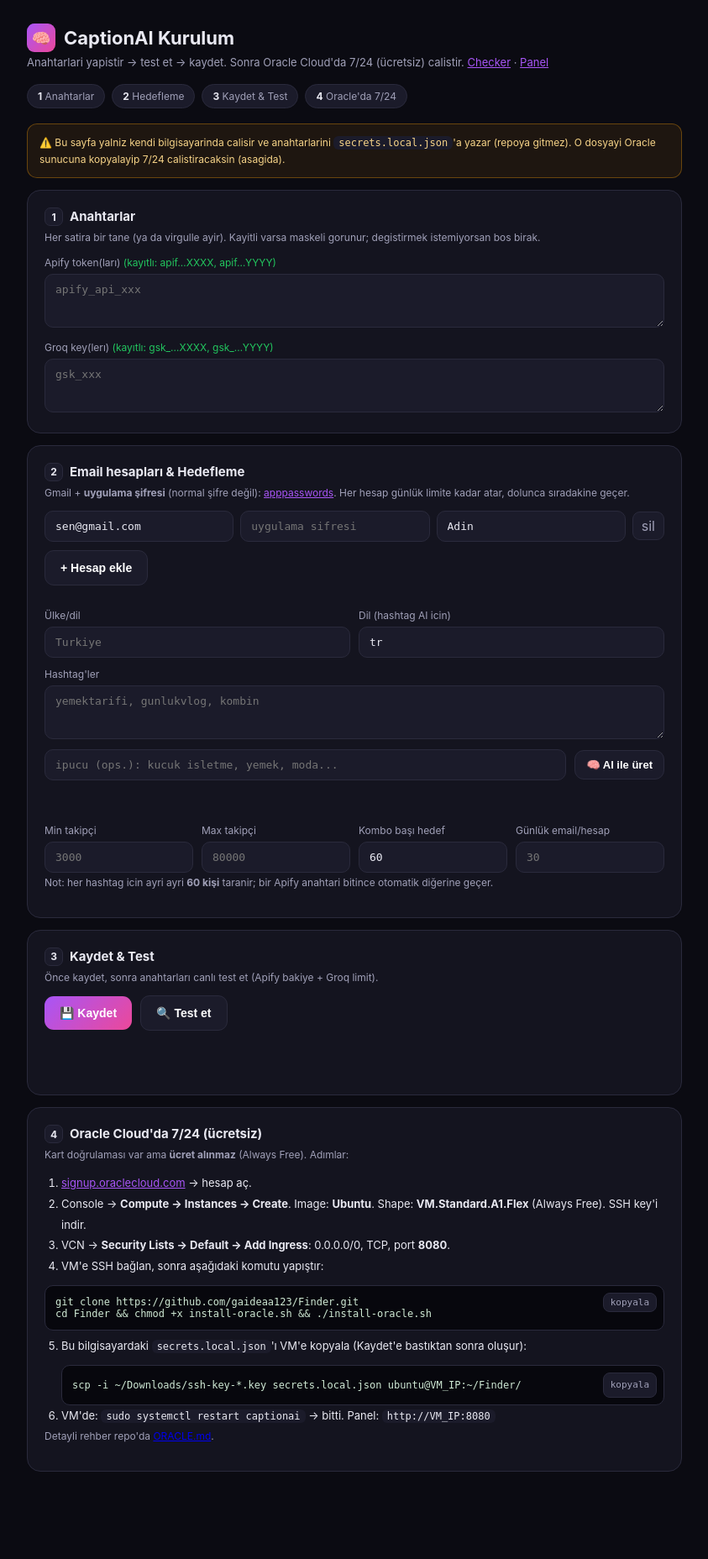
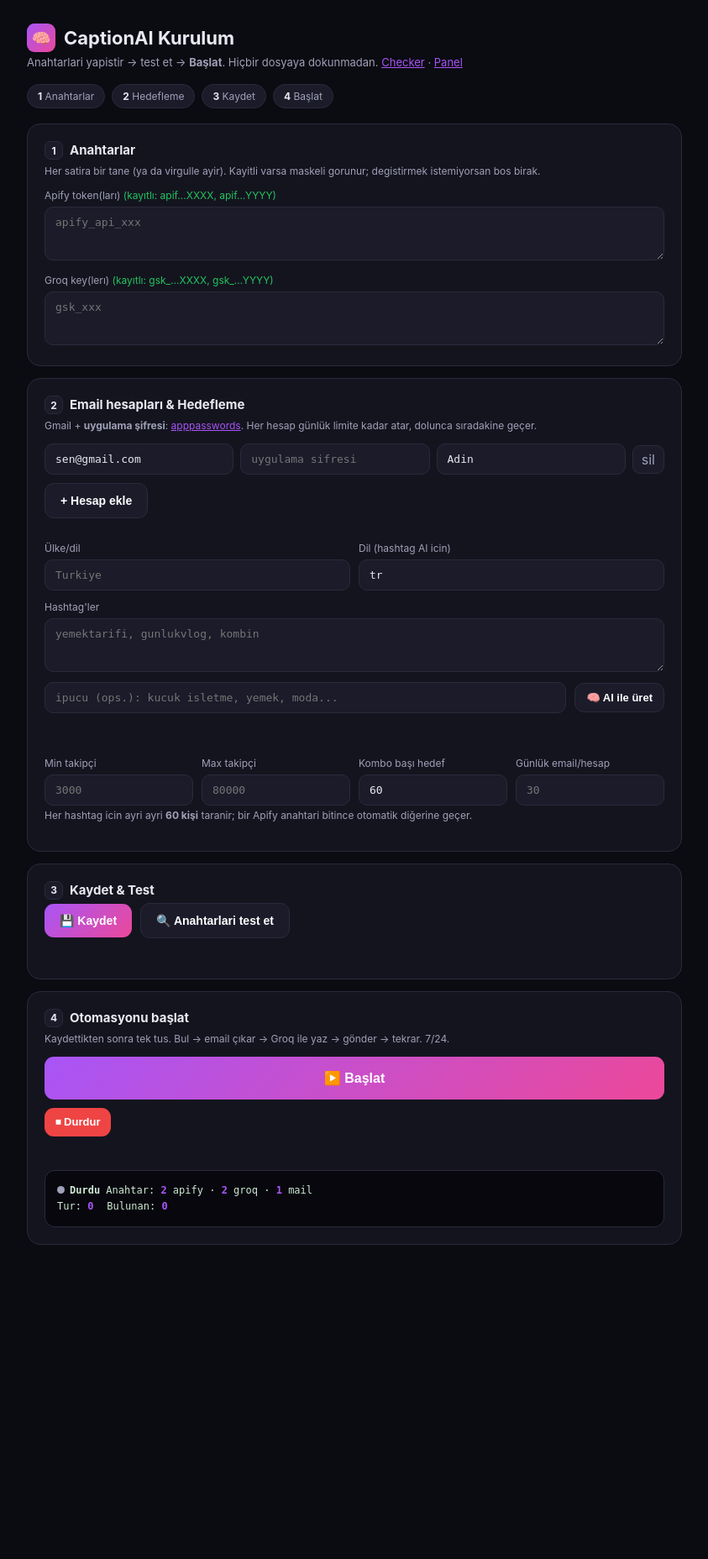
Before and after one commit to gaideaa123/Finder, a Flask app: page /setup in a window 1280 px wide. Shown: the whole page at 84% size, without its empty margins (218-1061 px from the left). After the commit the page ends 1482 px from the top, so only its background shows below. Run offline with Flask 3, Linux system fonts and the light colour scheme; data that the repository does not hold is empty.

Commit message:
feat(setup.html): server-ready GUI - password prompt, Start/Stop automation button, live status/log panel

```diff
--- a/templates/setup.html
+++ b/templates/setup.html
@@ -29,6 +29,8 @@
   .btn:disabled { opacity:.5; cursor:not-allowed; }
   .btn.secondary { background:var(--panel-2); border:1px solid var(--border); }
   .btn.small { padding:9px 13px; font-size:13px; }
+  .btn.big { width:100%; justify-content:center; font-size:16px; padding:16px; }
+  .btn.stop { background:var(--red); }
   .acct { display:flex; gap:8px; margin-top:8px; flex-wrap:wrap; align-items:center; }
   .acct input { flex:1; min-width:120px; }
   .acct .x { cursor:pointer; color:var(--muted); padding:6px 10px; border:1px solid var(--border); border-radius:9px; background:var(--panel-2); }
@@ -39,27 +41,27 @@
   th { color:var(--muted); font-weight:600; }
   .pill { font-size:11px; padding:2px 8px; border-radius:999px; border:1px solid var(--border); }
   .pill.ok { color:var(--green); } .pill.bad { color:var(--red); } .pill.warn { color:var(--amber); }
-  ol.guide { margin:6px 0 0; padding-left:20px; font-size:13px; line-height:1.9; }
-  ol.guide a { color:var(--accent); }
-  .cmd { position:relative; background:#07070d; border:1px solid var(--border); border-radius:10px; padding:12px 44px 12px 12px; font-family:ui-monospace,monospace; font-size:12px; color:#cfe9d4; white-space:pre-wrap; margin-top:10px; }
-  .cmd .copy { position:absolute; top:8px; right:8px; cursor:pointer; border:1px solid var(--border); background:var(--panel-2); color:var(--muted); border-radius:8px; padding:4px 8px; font-size:11px; }
   .row.gap { align-items:center; gap:10px; }
   code { background:var(--panel-2); padding:1px 6px; border-radius:6px; font-size:12px; }
   .warnbox { background:rgba(245,158,11,.08); border:1px solid rgba(245,158,11,.35); color:#f7d488; border-radius:12px; padding:12px 14px; font-size:12px; line-height:1.6; margin:14px 0; }
+  .live { background:#07070d; border:1px solid var(--border); border-radius:12px; padding:14px; font-family:ui-monospace,monospace; font-size:12px; line-height:1.6; color:#cfe9d4; margin-top:12px; min-height:60px; }
+  .dotlive { display:inline-block; width:9px; height:9px; border-radius:50%; margin-right:6px; }
+  .dotlive.on { background:var(--green); box-shadow:0 0 8px var(--green); }
+  .dotlive.off { background:var(--muted); }
+  .kpi { display:inline-block; margin-right:16px; }
+  .kpi b { color:var(--accent); }
 </style>
 </head>
 <body>
 <div class="wrap">
   <h1><span class="dot">🧠</span> CaptionAI Kurulum</h1>
-  <p class="sub">Anahtarlari yapistir → test et → kaydet. Sonra Oracle Cloud'da 7/24 (ücretsiz) calistir. <a href="/checker" style="color:var(--accent)">Checker</a> · <a href="/" style="color:var(--accent)">Panel</a></p>
+  <p class="sub">Anahtarlari yapistir → test et → <b>Başlat</b>. Hiçbir dosyaya dokunmadan. <a href="/checker" style="color:var(--accent)">Checker</a> · <a href="/" style="color:var(--accent)">Panel</a></p>
   <div class="steps">
     <span class="step"><b>1</b> Anahtarlar</span>
     <span class="step"><b>2</b> Hedefleme</span>
-    <span class="step"><b>3</b> Kaydet & Test</span>
-    <span class="step"><b>4</b> Oracle'da 7/24</span>
+    <span class="step"><b>3</b> Kaydet</span>
+    <span class="step"><b>4</b> Başlat</span>
   </div>
-
-  <div class="warnbox">⚠️ Bu sayfa yalniz kendi bilgisayarinda calisir ve anahtarlarini <code>secrets.local.json</code>'a yazar (repoya gitmez). O dosyayi Oracle sunucuna kopyalayip 7/24 calistiracaksin (asagida).</div>
 
   <div class="card">
     <h2><span class="num">1</span>Anahtarlar</h2>
@@ -72,7 +74,7 @@
 
   <div class="card">
     <h2><span class="num">2</span>Email hesapları & Hedefleme</h2>
-    <p class="hint">Gmail + <b>uygulama şifresi</b> (normal şifre değil): <a href="https://myaccount.google.com/apppasswords" target="_blank" style="color:var(--accent)">apppasswords</a>. Her hesap günlük limite kadar atar, dolunca sıradakine geçer.</p>
+    <p class="hint">Gmail + <b>uygulama şifresi</b>: <a href="https://myaccount.google.com/apppasswords" target="_blank" style="color:var(--accent)">apppasswords</a>. Her hesap günlük limite kadar atar, dolunca sıradakine geçer.</p>
     <div id="accts"></div>
     <div class="row gap" style="margin-top:10px"><button class="btn secondary" onclick="addAcct()">+ Hesap ekle</button></div>
     <div class="row" style="margin-top:16px">
@@ -92,44 +94,44 @@
       <div><label>Kombo başı hedef</label><input id="t_target" placeholder="60" value="60"></div>
       <div><label>Günlük email/hesap</label><input id="t_daily" placeholder="30"></div>
     </div>
-    <p class="hint">Not: her hashtag icin ayri ayri <b>60 kişi</b> taranir; bir Apify anahtari bitince otomatik diğerine geçer.</p>
+    <p class="hint">Her hashtag icin ayri ayri <b>60 kişi</b> taranir; bir Apify anahtari bitince otomatik diğerine geçer.</p>
   </div>
 
   <div class="card">
     <h2><span class="num">3</span>Kaydet & Test</h2>
-    <p class="hint">Önce kaydet, sonra anahtarları canlı test et (Apify bakiye + Groq limit).</p>
     <div class="row gap">
       <button class="btn" onclick="save()">💾 Kaydet</button>
-      <button class="btn secondary" onclick="check()">🔍 Test et</button>
+      <button class="btn secondary" onclick="check()">🔍 Anahtarlari test et</button>
     </div>
     <div id="saveStatus" class="status"></div>
-    <div id="savePath" class="status"></div>
     <div id="checkOut"></div>
   </div>
 
   <div class="card">
-    <h2><span class="num">4</span>Oracle Cloud'da 7/24 (ücretsiz)</h2>
-    <p class="hint">Kart doğrulaması var ama <b>ücret alınmaz</b> (Always Free). Adımlar:</p>
-    <ol class="guide">
-      <li><a href="https://signup.oraclecloud.com" target="_blank">signup.oraclecloud.com</a> → hesap aç.</li>
-      <li>Console → <b>Compute → Instances → Create</b>. Image: <b>Ubuntu</b>. Shape: <b>VM.Standard.A1.Flex</b> (Always Free). SSH key'i indir.</li>
-      <li>VCN → <b>Security Lists → Default → Add Ingress</b>: 0.0.0.0/0, TCP, port <b>8080</b>.</li>
-      <li>VM'e SSH bağlan, sonra aşağıdaki komutu yapıştır:</li>
-    </ol>
-    <div class="cmd" id="cmd">git clone https://github.com/gaideaa123/Finder.git
-cd Finder && chmod +x install-oracle.sh && ./install-oracle.sh<span class="copy" onclick="copyCmd()">kopyala</span></div>
-    <ol class="guide" start="5">
-      <li>Bu bilgisayardaki <code id="scp">secrets.local.json</code>'ı VM'e kopyala (Kaydet'e bastıktan sonra oluşur):
-        <div class="cmd" id="scpcmd">scp -i ~/Downloads/ssh-key-*.key secrets.local.json ubuntu@VM_IP:~/Finder/<span class="copy" onclick="copyScp()">kopyala</span></div>
-      </li>
-      <li>VM'de: <code>sudo systemctl restart captionai</code> → bitti. Panel: <code>http://VM_IP:8080</code></li>
-    </ol>
-    <p class="hint">Detayli rehber repo'da <a href="https://github.com/gaideaa123/Finder/blob/main/ORACLE.md" target="_blank">ORACLE.md</a>.</p>
+    <h2><span class="num">4</span>Otomasyonu başlat</h2>
+    <p class="hint">Kaydettikten sonra tek tus. Bul → email çıkar → Groq ile yaz → gönder → tekrar. 7/24.</p>
+    <div class="row gap">
+      <button class="btn big" id="startBtn" onclick="startAuto()">▶️ Başlat</button>
+      <button class="btn stop small" id="stopBtn" onclick="stopAuto()">⏹ Durdur</button>
+    </div>
+    <div id="ctrlStatus" class="status"></div>
+    <div class="live" id="live"><span class="dotlive off"></span>Durum bekleniyor...</div>
   </div>
 </div>
 
 <script>
   function esc(s){ return String(s==null?'':s).replace(/[&<>"']/g,m=>({'&':'&amp;','<':'&lt;','>':'&gt;','"':'&quot;',"'":'&#39;'}[m])); }
+  let PW = sessionStorage.getItem('setup_pw') || '';
+  function wpw(url){ return PW ? (url + (url.includes('?')?'&':'?') + 'pw=' + encodeURIComponent(PW)) : url; }
+  async function api(url, opts){
+    let r = await fetch(wpw(url), opts);
+    if(r.status===403){
+      const p = prompt('Setup sifresi (install-oracle.sh sonunda yazdi):');
+      if(p!==null){ PW=p; sessionStorage.setItem('setup_pw',PW); r = await fetch(wpw(url), opts); }
+    }
+    return r;
+  }
+
   const accts=[];
   function renderAccts(){
     document.getElementById('accts').innerHTML = accts.map((a,i)=>
@@ -142,7 +144,7 @@
   function delAcct(i){ accts.splice(i,1); renderAccts(); }
 
   async function load(){
-    const r=await fetch('/api/setup/load'); const d=await r.json();
+    const r=await api('/api/setup/load'); if(!r.ok) return; const d=await r.json();
     if(d.apify_masked&&d.apify_masked.length) document.getElementById('apifyHave').textContent='(kayıtlı: '+d.apify_masked.join(', ')+')';
     if(d.groq_masked&&d.groq_masked.length) document.getElementById('groqHave').textContent='(kayıtlı: '+d.groq_masked.join(', ')+')';
     (d.accounts||[]).forEach(a=>accts.push({email:a.email||'',password:'',from_name:a.from_name||''}));
@@ -173,35 +175,33 @@
     setS('saveStatus','Kaydediliyor...');
     const body={ apify_tokens:document.getElementById('apify').value, groq_keys:document.getElementById('groq').value,
       email_accounts:accts.filter(a=>a.email&&a.password), targeting:targeting() };
-    const r=await fetch('/api/setup/save',{method:'POST',headers:{'Content-Type':'application/json'},body:JSON.stringify(body)});
+    const r=await api('/api/setup/save',{method:'POST',headers:{'Content-Type':'application/json'},body:JSON.stringify(body)});
     const d=await r.json();
     if(d.ok){ setS('saveStatus','Kaydedildi ✅  Apify:'+d.apify+' · Groq:'+d.groq+' · Hesap:'+d.accounts,'ok');
-      if(d.path) setS('savePath','Dosya: '+d.path);
       document.getElementById('apify').value=''; document.getElementById('groq').value=''; load(); return true; }
     setS('saveStatus','Hata: '+(d.error||'?'),'err'); return false;
   }
 
   async function genHashtags(){
     const btn=document.getElementById('htBtn'); btn.disabled=true;
-    setS('htStatus','Önce anahtarlar kaydediliyor...');
-    await save();
+    setS('htStatus','Önce anahtarlar kaydediliyor...'); await save();
     setS('htStatus','AI hashtag üretiyor...');
     const body={ lang:(document.getElementById('t_lang').value.trim()||'tr'),
       countries:document.getElementById('t_countries').value.split(',').map(s=>s.trim()).filter(Boolean),
       niche:document.getElementById('t_niche').value.trim(), count:14 };
     try{
-      const r=await fetch('/api/setup/hashtags',{method:'POST',headers:{'Content-Type':'application/json'},body:JSON.stringify(body)});
+      const r=await api('/api/setup/hashtags',{method:'POST',headers:{'Content-Type':'application/json'},body:JSON.stringify(body)});
       const d=await r.json();
       if(!d.ok){ setS('htStatus','Hata: '+(d.error||'?'),'err'); btn.disabled=false; return; }
       document.getElementById('t_hashtags').value=(d.hashtags||[]).join(', ');
-      setS('htStatus',(d.hashtags||[]).length+' hashtag üretildi ✅ (kaydetmeyi unutma)','ok');
+      setS('htStatus',(d.hashtags||[]).length+' hashtag üretildi ✅ (Kaydet\'e bas)','ok');
     }catch(e){ setS('htStatus','Hata: '+e.message,'err'); }
     btn.disabled=false;
   }
 
   async function check(){
     setS('saveStatus','Test ediliyor (birkaç saniye)...');
-    const r=await fetch('/api/setup/check'); const d=await r.json();
+    const r=await api('/api/setup/check'); const d=await r.json();
     if(!d.ok){ setS('saveStatus','Hata: '+(d.error||'?'),'err'); return; }
     setS('saveStatus','Test tamam.','ok');
     let h='<table><tr><th>Apify</th><th>Plan</th><th>Kullanıldı</th><th>Kalan</th></tr>';
@@ -212,10 +212,39 @@
     document.getElementById('checkOut').innerHTML=h;
   }
 
-  function copyCmd(){ navigator.clipboard.writeText('git clone https://github.com/gaideaa123/Finder.git\ncd Finder && chmod +x install-oracle.sh && ./install-oracle.sh'); }
-  function copyScp(){ navigator.clipboard.writeText('scp -i ~/Downloads/ssh-key-*.key secrets.local.json ubuntu@VM_IP:~/Finder/'); }
+  async function startAuto(){
+    const btn=document.getElementById('startBtn'); btn.disabled=true;
+    setS('ctrlStatus','Önce kaydediliyor...'); await save();
+    setS('ctrlStatus','Başlatılıyor...');
+    const r=await api('/api/control/start',{method:'POST'});
+    const d=await r.json();
+    if(!d.ok){ setS('ctrlStatus','Hata: '+(d.error||'?'),'err'); btn.disabled=false; return; }
+    setS('ctrlStatus','Başladı 🚀','ok'); btn.disabled=false;
+  }
+  async function stopAuto(){
+    const r=await api('/api/control/stop',{method:'POST'}); await r.json();
+    setS('ctrlStatus','Durduruldu.');
+  }
+
+  async function pollStatus(){
+    try{
+      const r=await api('/api/control/status'); if(r.status===403){ return; }
+      const d=await r.json(); if(!d.ok) return;
+      const a=d.auto||{}, e=d.email||{}, k=d.keys||{};
+      const on=a.running;
+      let h='<span class="dotlive '+(on?'on':'off')+'"></span><b>'+(on?'Çalışıyor':'Durdu')+'</b>  ';
+      h+='<span class="kpi">Anahtar: <b>'+(k.apify||0)+'</b> apify · <b>'+(k.groq||0)+'</b> groq · <b>'+(k.accounts||0)+'</b> mail</span><br>';
+      h+='<span class="kpi">Tur: <b>'+(a.rounds||0)+'</b></span>';
+      h+='<span class="kpi">Bulunan: <b>'+(a.found||0)+'</b></span>';
+      if(a.combo) h+='<span class="kpi">Hashtag: <b>'+esc(a.combo)+'</b></span>';
+      if(e && e.running) h+='<span class="kpi">Email: <b>'+(e.sent||0)+'/'+(e.total||0)+'</b>'+(e.active_account?' ('+esc(e.active_account)+')':'')+'</span>';
+      if(a.last) h+='<br><span style="color:var(--muted)">'+esc(a.last)+'</span>';
+      document.getElementById('live').innerHTML=h;
+    }catch(e){}
+  }
 
   load();
+  pollStatus(); setInterval(pollStatus, 4000);
 </script>
 </body>
 </html>
```
